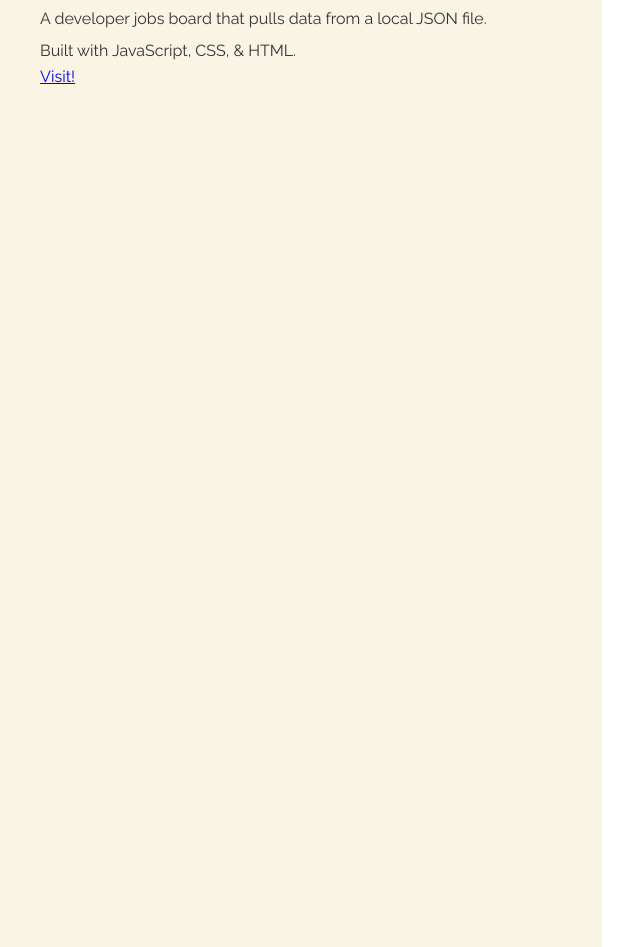
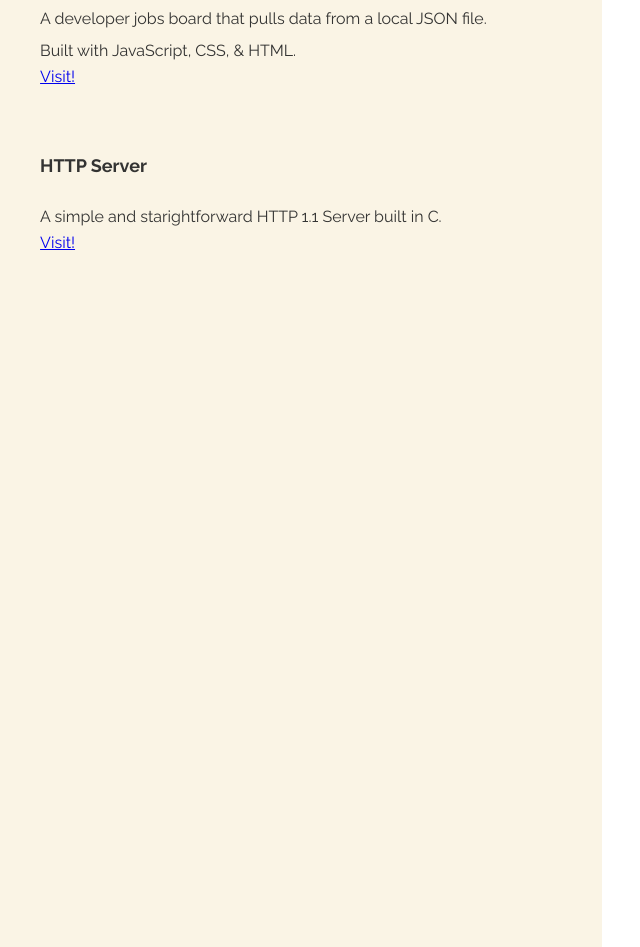
Before and after one commit to MariamCoder22/Portfolio, a website built with Vite: page index.html in a window 1280 px wide. Shown: the part 5970-6917 px from the top of the page, without its empty margins (38-678 px from the left). Built offline with nearby package versions, Linux system fonts and the light colour scheme.

Commit message:
Update index.html

```diff
--- a/index.html
+++ b/index.html
@@ -67,6 +67,8 @@
           <p class="section-text">A sleek, highly responsive restaurant website. Built with HTML, CSS, SCSS & JavaScript. <p><a href="https://weriscoder.github.io/guama/">Visit!</a></p></p>
           <h3 class="section-heading">Developer Job Board</h3>
           <p class="section-text">A developer jobs board that pulls data from a local JSON file. Built with JavaScript, CSS, & HTML. <p><a href="https://developer-jobs-app.vercel.app/">Visit!</a></p></p>
+          <h4 class="section-heading">HTTP Server</h4>
+          <p class="section-text">A simple and starightforward HTTP 1.1 Server built in C. <p><a href="https://github.com/WerisCoder/HTTP-Server">Visit!</a></p></p>
         </div>
       </section>
 
```
